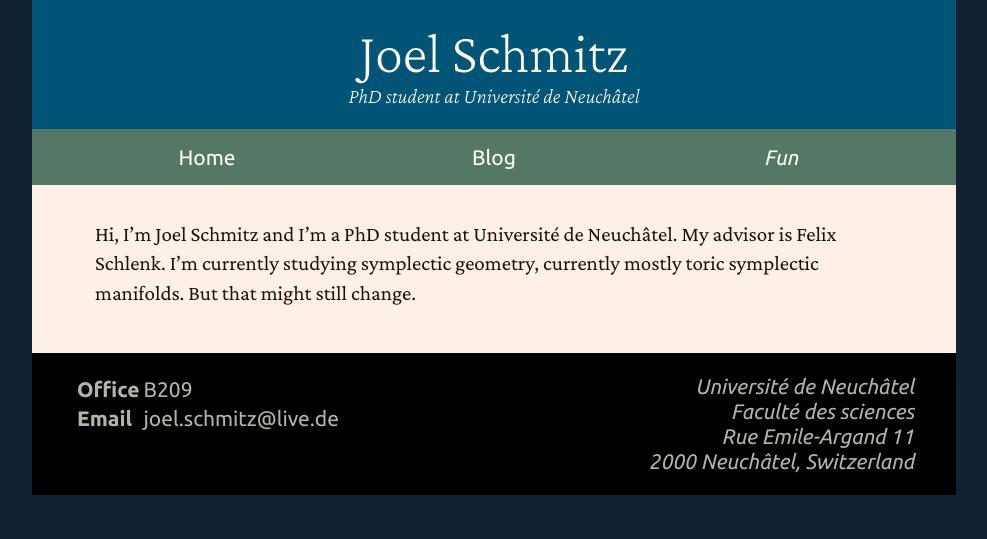
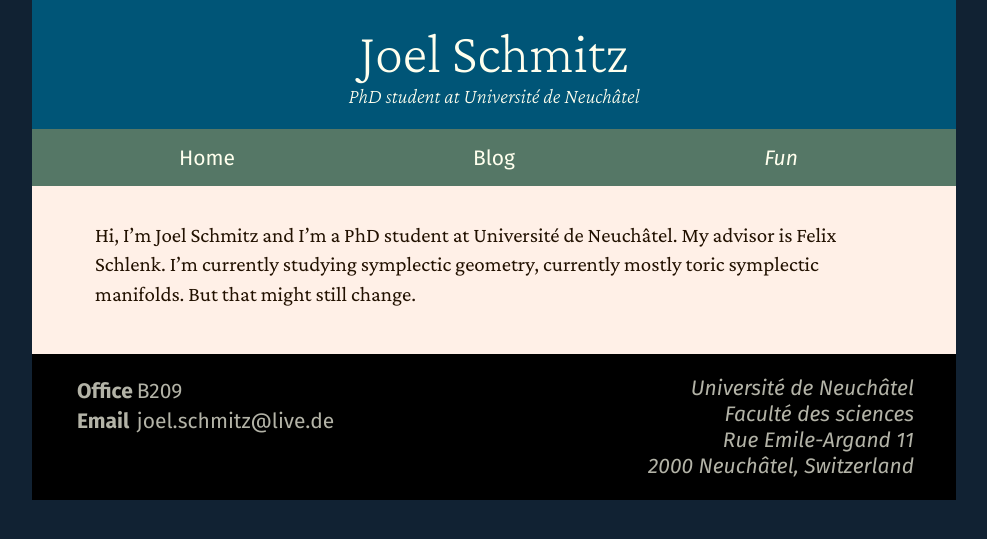
Before and after one commit to schmijoe/schmijoe.github.io, a Jekyll site: the page built from index.markdown, in a window 1280 px wide. Shown: the top 539 px of the page, without its empty margins (146-1133 px from the left). Built offline with Jekyll 4.4.1, drawn with Linux system fonts in a browser that asks for light colours.

Commit message:
different headers

```diff
--- a/css/style.sass
+++ b/css/style.sass
@@ -9,10 +9,10 @@
 $page_bg: #123
 $links: #74f
 
-@import url('https://fonts.googleapis.com/css2?family=Crimson+Pro:ital,wght@0,200..700;1,200..700&family=Ubuntu:ital,wght@0,400;0,700;1,400;1,700&display=swap')
+@import url('https://fonts.googleapis.com/css2?family=Crimson+Pro:ital,wght@0,200..700;1,200..700&family=Fira+Sans:ital,wght@0,400;0,700;1,400;1,700&display=swap')
 
 html
-  font-family: 'Ubuntu', sans-serif
+  font-family: 'Fira Sans', sans-serif
   font-size: 21px
 
 body
@@ -83,7 +83,7 @@
   & >:first-child
     margin-top: 0
   p
-    text-indent: .7em
+    text-indent: 1.3em
     padding: 0
     margin: 0
   h1 + p, h2 + p, h3 + p, h4 + p, h5 + p, h6 + p, hr + p, p:first-child
@@ -91,6 +91,9 @@
   h1, h2, h3, h4, h5, h6
     font-weight: 600
     margin: 1em 0 .25em 0
+    background: $fg_light
+    color: $content
+    padding: .15em 1em
   h1
     text-align: center
     font-size: 180%
```
